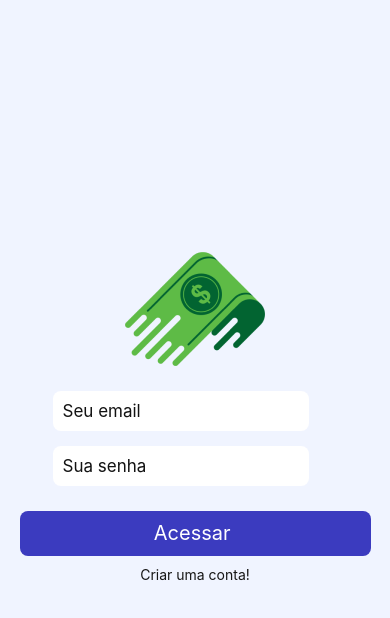
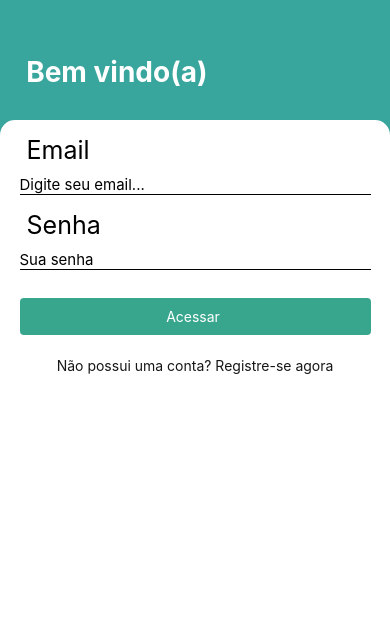
Before and after one commit to GabrielCaliari/financas, a React Native app: screen /SignIn in a window 390 px wide. Shown: the top 618 px of the page. Built offline with nearby package versions, Linux system fonts and the light colour scheme; what react-native-calendars would draw is missing.

Commit message:
inserindo a animacao no SignIn

```diff
--- a/src/pages/SignIn/index.tsx
+++ b/src/pages/SignIn/index.tsx
@@ -1,16 +1,19 @@
 import React, {useContext, useState} from 'react';
-import {Platform, ActivityIndicator} from 'react-native';
+import {Platform, ActivityIndicator, View} from 'react-native';
 import {useNavigation} from '@react-navigation/native';
+import * as Animatable from 'react-native-animatable';
 import {
-  Background,
   Container,
-  Logo,
   AreaInput,
   Input,
   Link,
   LinkText,
   SubmitButton,
   SubmitText,
+  Header,
+  HeaderText,
+  MidText,
+  TextInput,
 } from './styled';
 import {AuthContext} from '../../contexts/auth';
 
@@ -25,25 +28,38 @@ const SignIn = () => {
   }
 
   return (
-    <Background>
     <Container behavior={Platform.OS === 'ios' ? 'padding' : ''} enabled>
-        <Logo source={require('../../assets/Logo.png')} />
-        <AreaInput>
-          <Input
-            placeholder="Seu email"
+      <Header>
+        <HeaderText> Bem vindo(a)</HeaderText>
+      </Header>
+
+      <Animatable.View
+        animation="fadeInUp"
+        // eslint-disable-next-line react-native/no-inline-styles
+        style={{
+          flex: 1,
+          backgroundColor: '#fff',
+          borderTopLeftRadius: 15,
+          borderTopRightRadius: 15,
+          paddingStart: '5%',
+          paddingEnd: '5%',
+        }}>
+        <MidText> Email</MidText>
+        <TextInput
+          placeholder="Digite seu email..."
           value={email}
           onChangeText={text => setEmail(text)}
         />
-        </AreaInput>
-        <AreaInput>
-          <Input
+
+        <MidText> Senha</MidText>
+        <TextInput
           placeholder="Sua senha"
           value={password}
           onChangeText={text => setPassword(text)}
           secureTextEntry={true}
         />
-        </AreaInput>
 
+        <View>
           <SubmitButton activeOpacity={0.7} onPress={handleLogin}>
             {loading ? (
               <ActivityIndicator size={20} color="white" />
@@ -51,11 +67,12 @@ const SignIn = () => {
               <SubmitText>Acessar </SubmitText>
             )}
           </SubmitButton>
+        </View>
         <Link onPress={() => navigation.navigate('SignUp')}>
-          <LinkText>Criar uma conta!</LinkText>
+          <LinkText>Não possui uma conta? Registre-se agora</LinkText>
         </Link>
+      </Animatable.View>
     </Container>
-    </Background>
   );
 };
 
--- a/src/pages/SignIn/styled.ts
+++ b/src/pages/SignIn/styled.ts
@@ -1,13 +1,8 @@
 import styled from 'styled-components/native';
-
-export const Background = styled.View`
-  flex: 1;
-  background-color: #f0f4ff;
-`;
 
 export const Container = styled.KeyboardAvoidingView`
   flex: 1;
-  align-items: center;
+  background-color: #38a69d;
   justify-content: center;
 `;
 
@@ -30,23 +25,26 @@ export const Input = styled.TextInput`
 `;
 
 export const SubmitButton = styled.TouchableOpacity`
-  width: 90%;
-  height: 45px;
-  border-radius: 8px;
-  background-color: #3b3bbf;
-  margin-top: 10px;
+  background-color: #38a68d;
+  justify-content: center;
   align-items: center;
-  justify-content: center;
+  bottom: 15%;
+  width: 100%;
+  border-radius: 4px;
+  padding-top: 10px;
+  padding-bottom: 10px;
+  margin-top: 40px;
 `;
 
 export const SubmitText = styled.Text`
-  font-size: 20px;
   color: white;
 `;
 
 export const Link = styled.TouchableOpacity`
   margin-top: 10px;
   margin-bottom: 10px;
+  justify-content: center;
+  align-items: center;
 `;
 
 export const LinkText = styled.Text`
@@ -60,22 +58,28 @@ export const LinkText = styled.Text`
 //   background-color: #38a69d;
 // `;
 
-// export const Header = styled.View`
-//   margin-top: 14%;
-//   margin-bottom: 8%;
-//   padding-inline-start: 5%;
-// `;
+export const Header = styled.View`
+  margin-top: 14%;
+  margin-bottom: 8%;
+  padding-inline-start: 5%;
+`;
 
-// export const MidText = styled.Text`
-//   font-size: 25px;
-//   padding-top: 15px;
-// `;
+export const HeaderText = styled.Text`
+  font-size: 28px;
+  font-weight: bold;
+  color: #fff;
+`;
 
-// export const Input = styled.TextInput`
-//   font-size: 15px;
-//   padding-top: 10px;
-//   border-bottom-width: 1px;
-// `;
+export const MidText = styled.Text`
+  font-size: 25px;
+  padding-top: 15px;
+`;
+
+export const TextInput = styled.TextInput`
+  font-size: 15px;
+  padding-top: 10px;
+  border-bottom-width: 1px;
+`;
 
 // export const Button = styled.TouchableOpacity`
 //   background-color: #38a68d;
```
Lines whose indentation alone changed are shown as unchanged.
